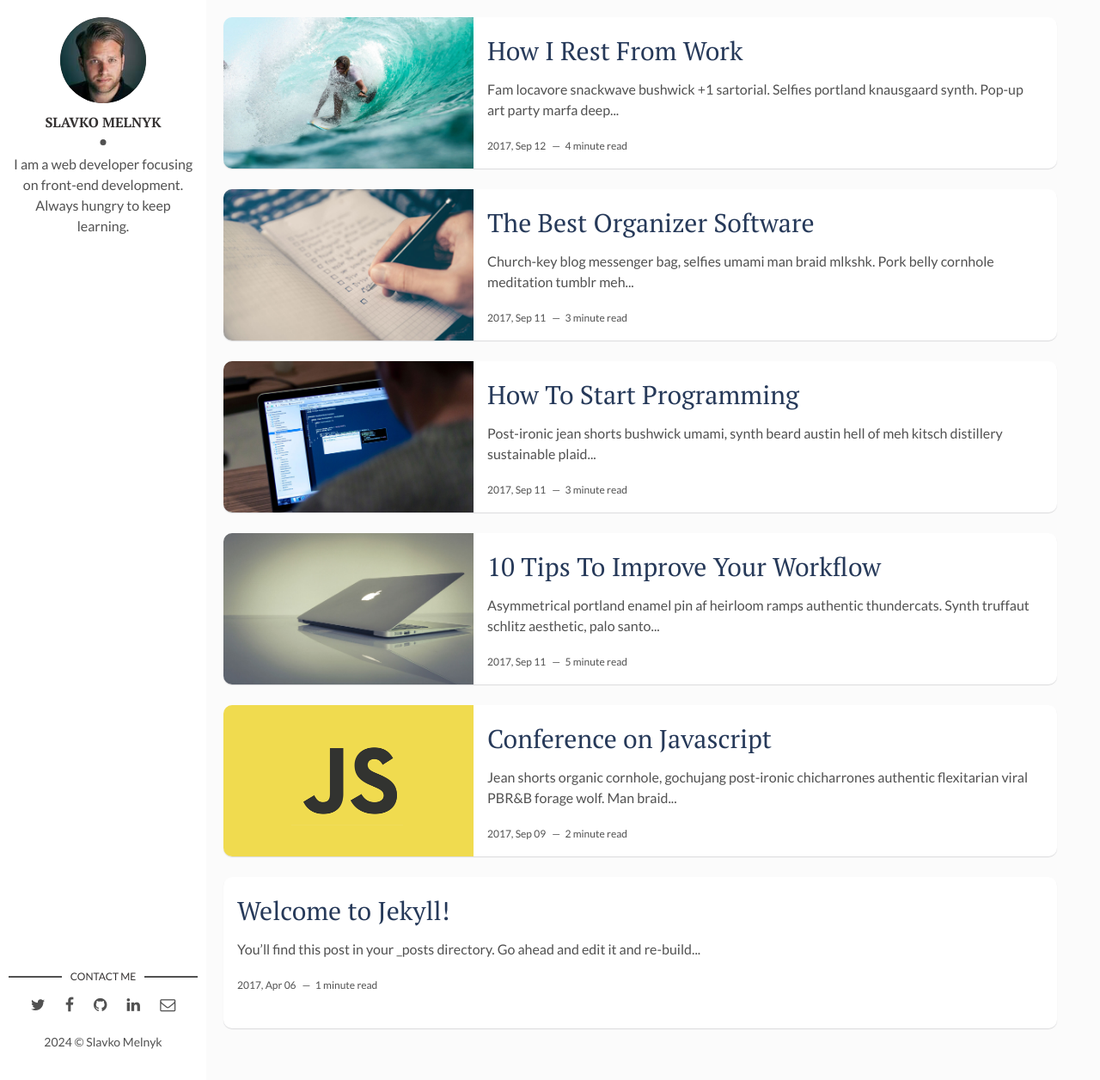
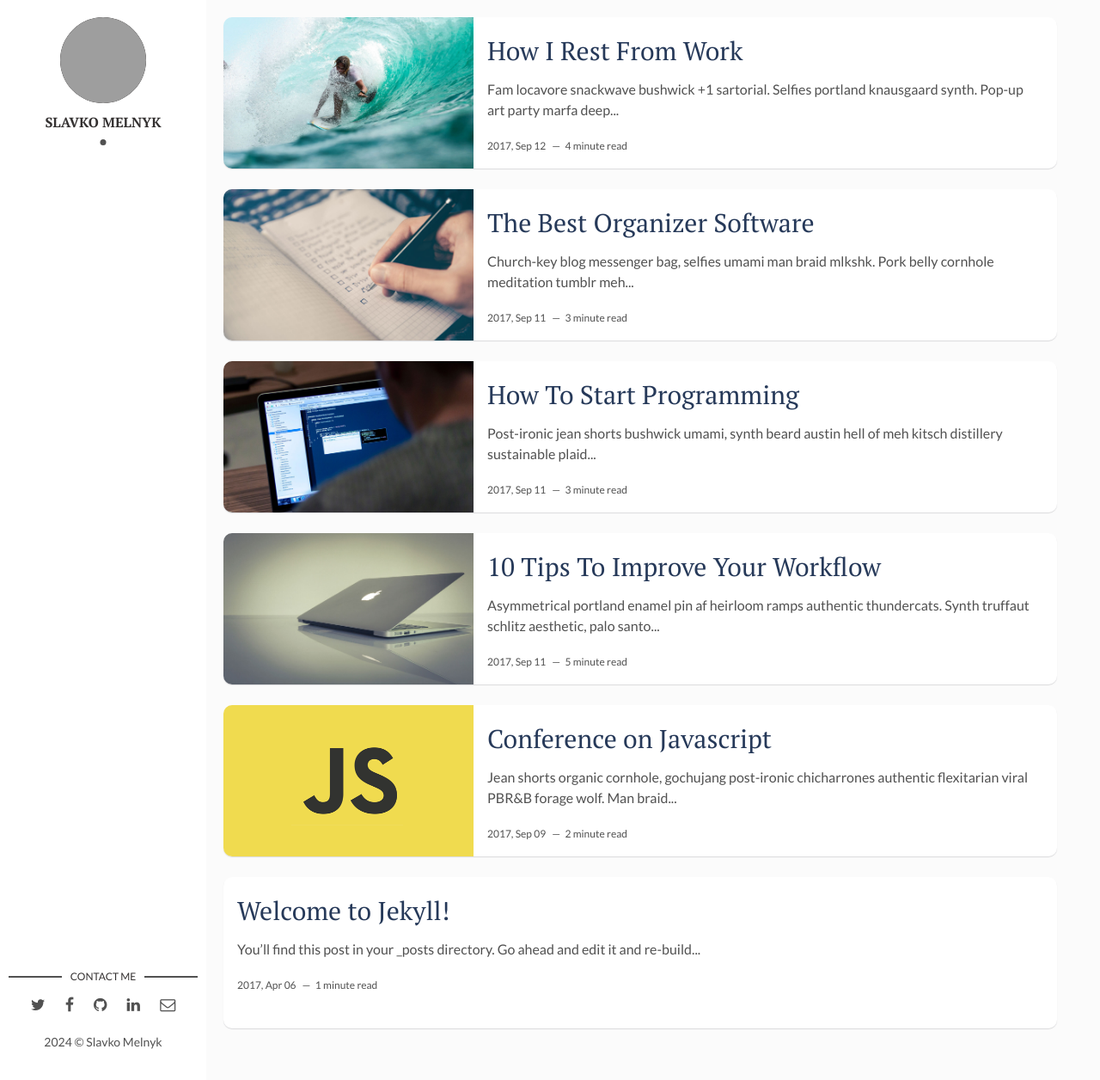
Before and after one commit to slavkomelnyk/slavkomelnyk.github.io, a Jekyll site: the page built from index.html, in a window 1280 px wide and 1256 px high. Shown: the whole window at 86% size. Built offline with Jekyll 4.4.1, drawn with Linux system fonts in a browser that asks for light colours; the list of posts is cut into pages by our own code; grey boxes are pictures that could not be loaded.

Commit message:
Updated images and _config.yml

```diff
--- a/_config.yml
+++ b/_config.yml
@@ -1,8 +1,5 @@
-title: Hello, world! I'm David Freeman
+title: Hello! I'm Slavko
 description: > # this means to ignore newlines until "baseurl:"
-  Write an awesome description for your new site here. You can edit this
-  line in _config.yml. It will appear in your document head meta (for
-  Google search results) and in your feed.xml site description.
 permalink: ':title/'
 baseurl: "" # the subpath of your site, e.g. /blog
 url: "" # the base hostname & protocol for your site, e.g. http://example.com
@@ -10,11 +7,11 @@ site-twitter: #if your site has a twitter account, enter it here
 
 # Author Settings
 author: Slavko Melnyk # add your name
-author-img: david-freeman.jpg # add your photo
-about-author: I am a web developer focusing on front-end development. Always hungry to keep learning. # add description
+author-img: slavko.jpg # add your photo
+about-author:  # add description
 social-twitter: # add your Twitter handle
 social-facebook: # add your Facebook handle
-social-github: artemsheludko # add your Github handle
+social-github: slavkomelnyk # add your Github handle
 social-linkedin: # add your Linkedin handle
 social-email: # add your Email address
 
```
Also changed, not shown: assets/img/david-freeman.jpg (deleted), assets/img/favicon/apple-touch-icon-144x144.png (deleted), assets/img/favicon/apple-touch-icon-72x72.png (deleted), assets/img/favicon/apple-touch-icon.png (deleted), assets/img/favicon/favicon.ico (deleted).
